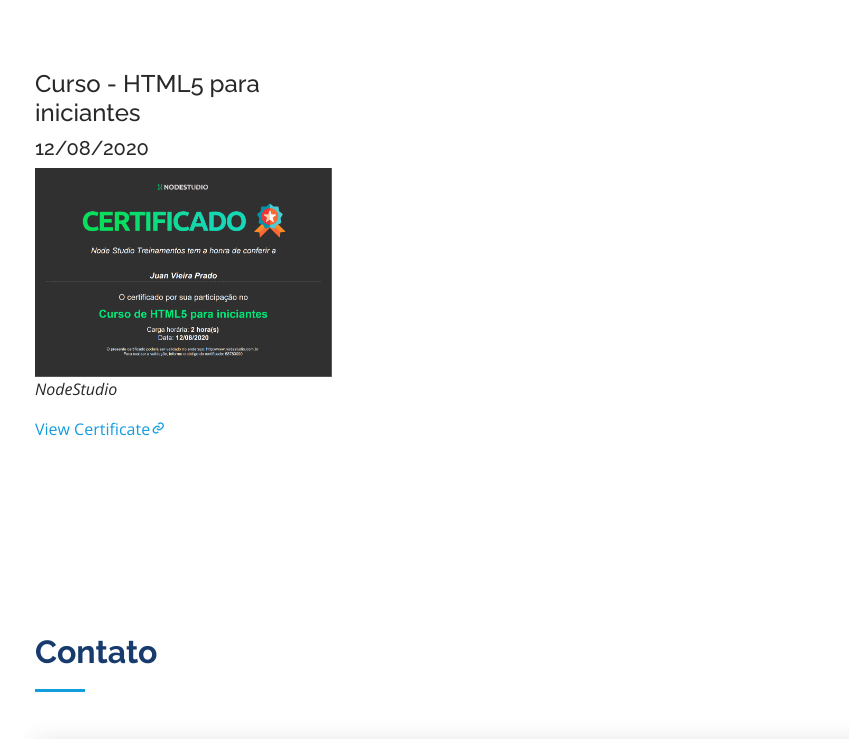
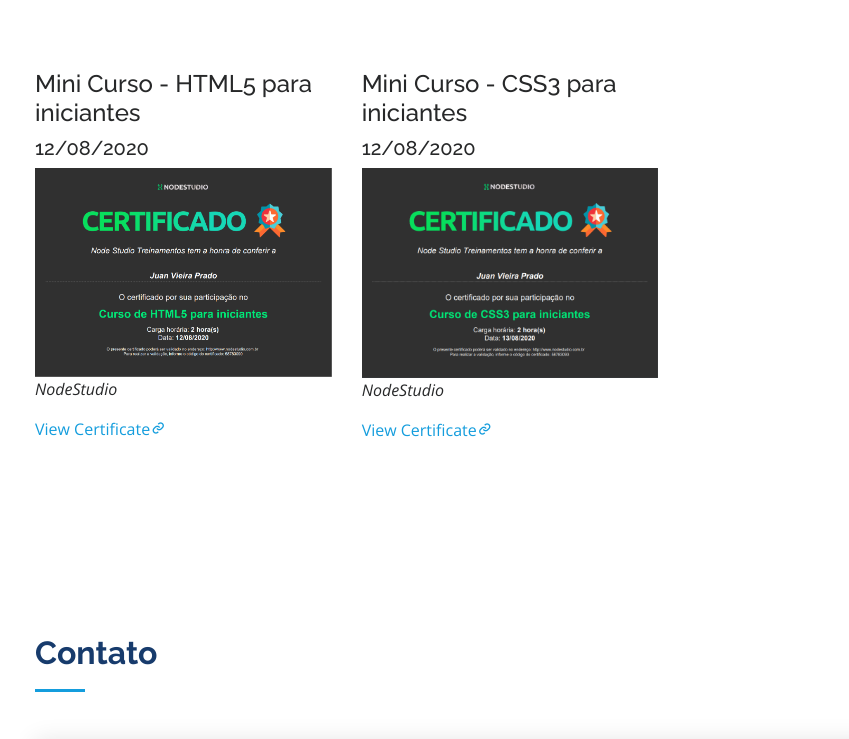
Before and after one commit to juanvieiraprado99/juanvieiraprado99.github.io, a plain HTML site: page index.html in a window 1280 px wide. Shown: the part 4110-4849 px from the top of the page, without its empty margins (280-1129 px from the left). Drawn offline with nearby package versions, Linux system fonts and the light colour scheme.

Commit message:
CSS3 certificado

```diff
--- a/index.html
+++ b/index.html
@@ -411,11 +411,27 @@
             <div class="portfolio-wrap">
               <div class="portfolio-links">
                 <div class="resume-item">
-                  <h4>Curso - HTML5 para iniciantes</h4>
+                  <h4>Mini Curso - HTML5 para iniciantes</h4>
                   <h5>12/08/2020</h5>
                   <img src="assets/html_ini.PNG" class="img-fluid" alt="">
                   <p><em>NodeStudio</em></p>
                   <a href="assets/HTML_iniciantes.pdf" download>View Certificate<i class="bx bx-link"></i></a>
+                  <br> <br> <br> <br>
+                </div>
+              </div>
+
+            </div>
+          </div>
+
+          <div class="col-lg-4 col-md-6 portfolio-item filter-card">
+            <div class="portfolio-wrap">
+              <div class="portfolio-links">
+                <div class="resume-item">
+                  <h4>Mini Curso - CSS3 para iniciantes</h4>
+                  <h5>12/08/2020</h5>
+                  <img src="assets/css_ini.PNG" class="img-fluid" alt="">
+                  <p><em>NodeStudio</em></p>
+                  <a href="assets/CSS_iniciantes.pdf" download>View Certificate<i class="bx bx-link"></i></a>
                   <br> <br> <br> <br>
                 </div>
               </div>
```
Also changed, not shown: assets/css_ini.PNG (added), 1 other file.
